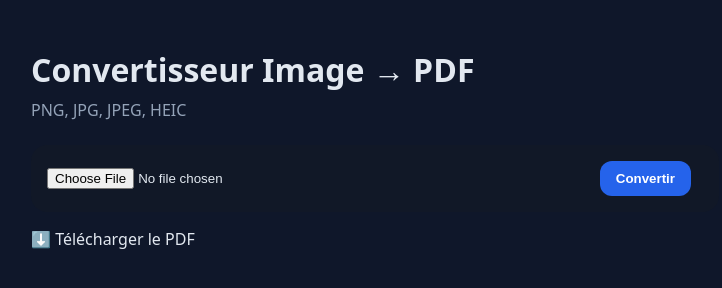
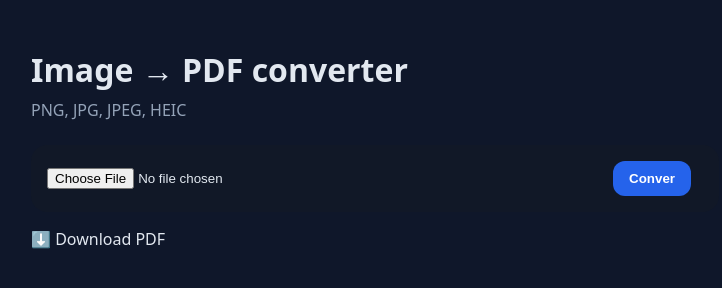
Before and after one commit to mxyamx/pdf_converter, a website: page public/index.html in a window 1280 px wide. Shown: the whole page, without its empty margins (265-987 px from the left). Drawn offline with Linux system fonts and the light colour scheme.

Commit message:
changed language from french to english

```diff
--- a/public/index.html
+++ b/public/index.html
@@ -3,19 +3,19 @@
   <head>
     <meta charset="utf-8" />
     <meta name="viewport" content="width=device-width, initial-scale=1" />
-    <title>Convertisseur → PDF</title>
+    <title>Convert img → PDF</title>
     <link rel="stylesheet" href="/style.css" />
   </head>
   <body>
     <main class="container">
-      <h1>Convertisseur Image → PDF</h1>
+      <h1>Image → PDF converter</h1>
       <p class="muted">PNG, JPG, JPEG, HEIC</p>
       <form id="form" class="card">
         <input id="file" type="file" name="file" required />
-        <button type="submit">Convertir</button>
+        <button type="submit">Conver</button>
         <p id="status" class="status"></p>
       </form>
-      <a id="download" class="hidden" download>⬇️ Télécharger le PDF</a>
+      <a id="download" class="hidden" download>⬇️ Download PDF</a>
     </main>
     <script src="/client.js"></script>
   </body>
```
